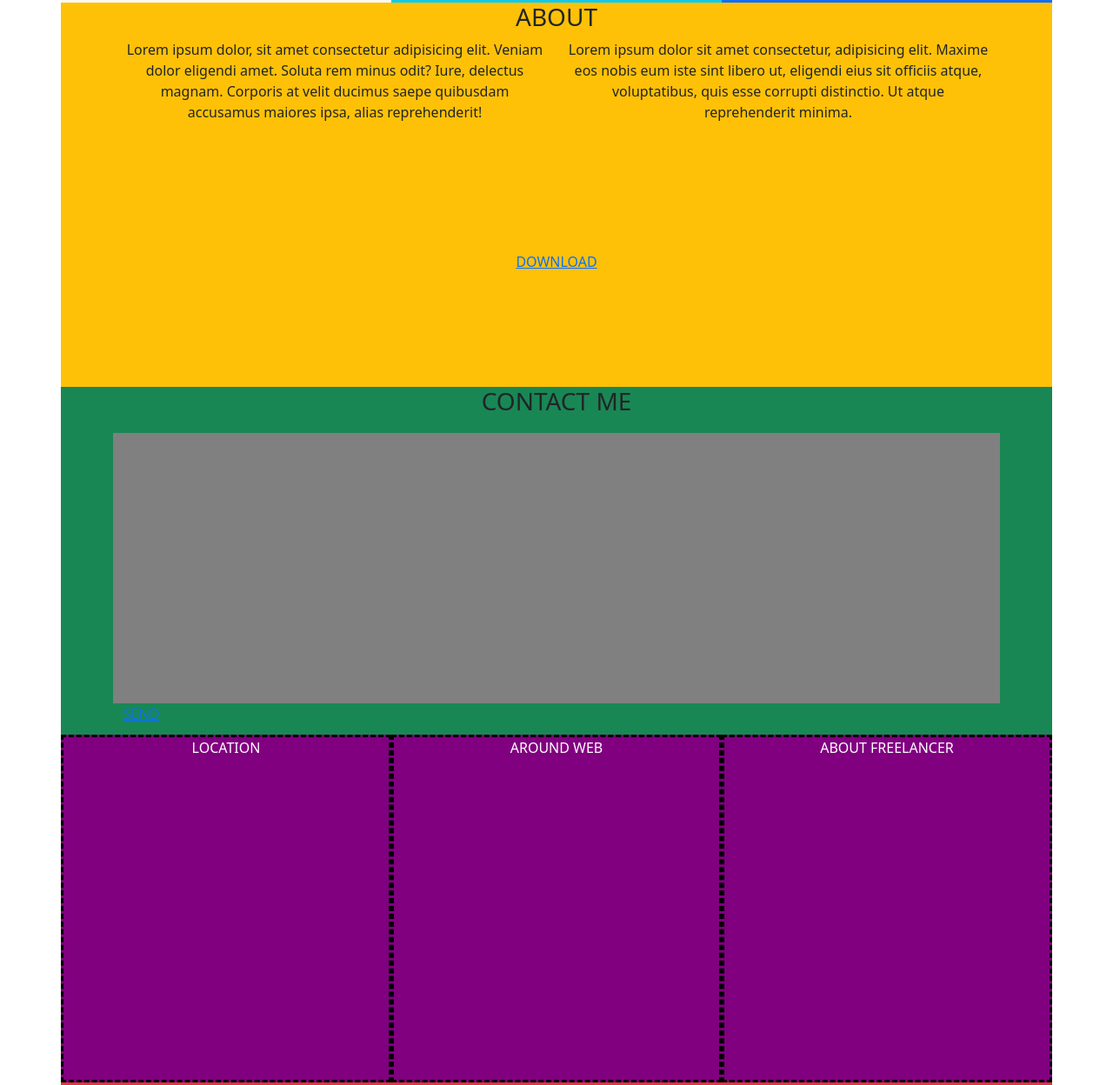
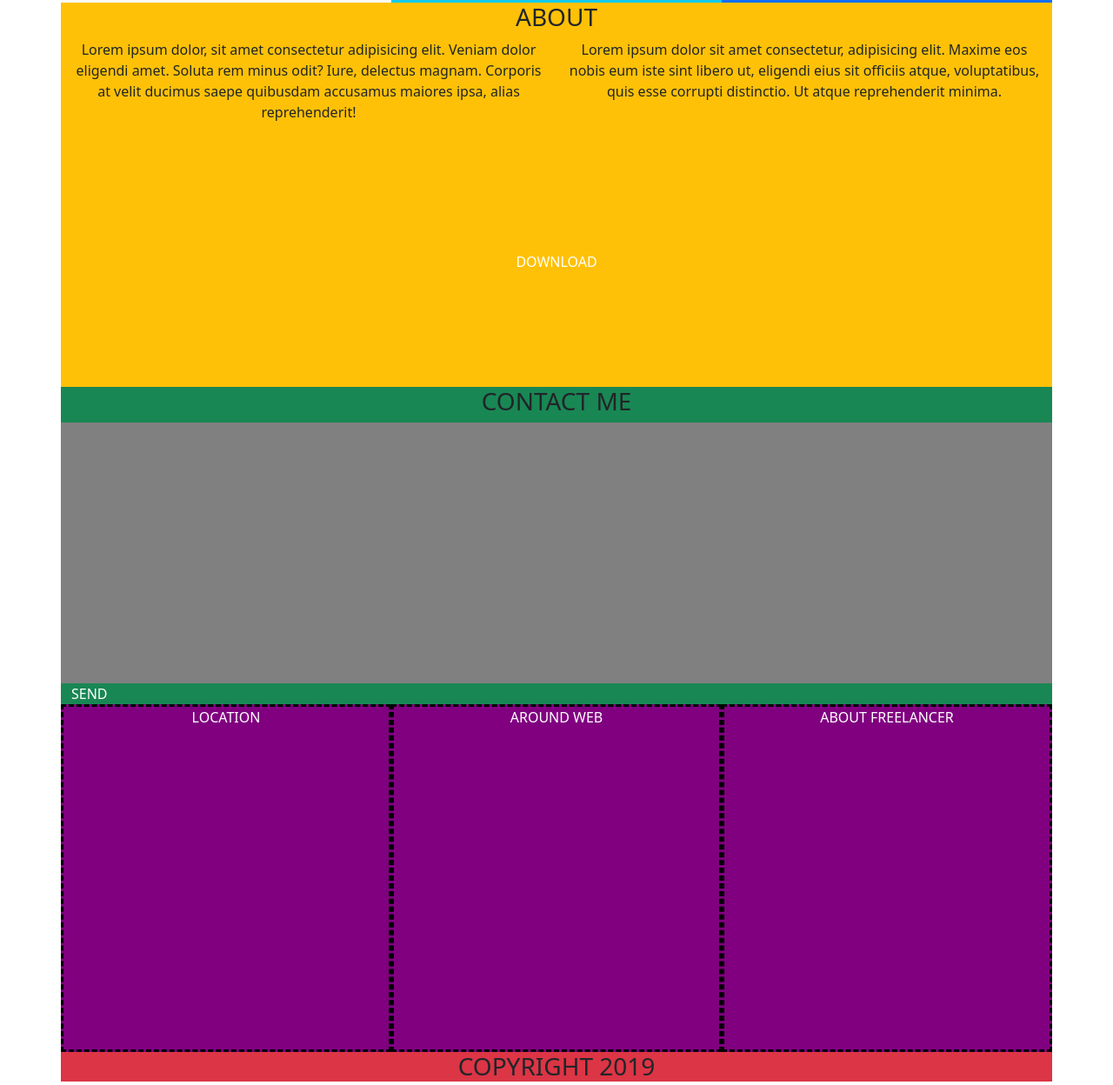
Before and after one commit to masepe95/html-css-bootstrap-freelancer, a plain HTML site: page index.html in a window 1280 px wide. Shown: the part 777-2025 px from the top of the page at 87% size. Drawn offline with nearby package versions, Linux system fonts and the light colour scheme.

Commit message:
MINOR LAYOUT FIXES AND COMMENTS ADD

```diff
--- a/css/style.css
+++ b/css/style.css
@@ -1,3 +1,10 @@
+/* UTILITY */
+a{
+	color: white;
+	text-decoration: none;
+}
+
+/* HEADER */
 header > .container{
 	background-color: grey;
 }
@@ -7,21 +14,25 @@ header .row{
 	color: white;
 }
 
-.jumbotron > .container{
+/* JUMBOTRON */
+#jumbotron > .container{
 	background-color: aquamarine;
 	min-height: 400px;
 }
 
+/* PORTFOLIO SECTION */
 .my-card{
 	text-align: center;
 	min-height: 100px;
 }
 
-.about .row{
+/* ABOUT SECTION */
+#about .row{
 	min-height: 400px;
 }
 
-.contact .form{
+/* CONTACT SECTION */
+#contact .form{
 	min-height: 300px;
 	background: grey;
 }
@@ -30,6 +41,7 @@ header .row{
 	min-height: 400px;
 }
 
+/* INFO SECTION */
 .info .row div{
 	background-color: purple;
 	color: white;
--- a/index.html
+++ b/index.html
@@ -10,6 +10,7 @@
 	<link rel="stylesheet" href="./css/style.css">
 </head>
 <body>
+    <!-- HEADER -->
     <header>
         <div class="container">
             <div class="row row-cols-2 align-items-center">
@@ -18,25 +19,27 @@
                 <nav class="col text-end d-none d-lg-block">
                     <ul class="list-unstyled list-inline">
                         <li  class="list-inline-item">
-                            PROFILE
+                           <a href="#portfolio">PORTFOLIO</a>
                         </li>
                         <li class="list-inline-item">
-                            ABOUT
+                            <a href="#about">ABOUT</a>
                         </li>
                         <li class="list-inline-item">
-                            CONTACT
+                            <a href="#contact">CONTACT</a>
                         </li>
                     </ul>
                 </nav>
             </div>
         </div>
     </header>
-    <section class="jumbotron">
+    <!-- JUMBOTRON -->
+    <section id="jumbotron">
         <div class="container text-center">
             JUMBOTRON
         </div>
     </section>
-    <section class="portfolio">
+    <!-- PORTFOLIO SECTION -->
+    <section id="portfolio">
         <div class="container">
             <div class="my-card">
                 PORTFOLIO
@@ -63,26 +66,29 @@
             </div>
         </div>
     </section>
-    <section class="about">
+    <!-- ABOUT SECTION -->
+    <section id="about">
         <div class="container bg-warning">
             <h3 class="text-center">ABOUT</h3>
-            <div class="row row-cols-1 text-center mx-5">
+            <div class="row row-cols-1 text-center">
                 <p class="col-lg-6">Lorem ipsum dolor, sit amet consectetur adipisicing elit. Veniam dolor eligendi amet. Soluta rem minus odit? Iure, delectus magnam. Corporis at velit ducimus saepe quibusdam accusamus maiores ipsa, alias reprehenderit!</p>
                 <p class="col-lg-6">Lorem ipsum dolor sit amet consectetur, adipisicing elit. Maxime eos nobis eum iste sint libero ut, eligendi eius sit officiis atque, voluptatibus, quis esse corrupti distinctio. Ut atque reprehenderit minima.</p>
                 <a class="col-lg-12" href="#">DOWNLOAD</a>
             </div>
         </div>
     </section>
-    <section class="contact">
+    <!-- CONTACT SECTION -->
+    <section id="contact">
         <div class="container bg-success">
-            <div class="row text-center mx-5">
-                <h3>CONTACT ME</h3>
-                <div class="form">
+            <div class="row text-center row-cols-1">
+                <h3 class="col">CONTACT ME</h3>
+                <div class="col form">
                 </div>
-                <a class="text-start" href="#">SEND</a>
+                <a class="col text-start" href="#">SEND</a>
             </div>
         </div>
     </section>
+    <!-- INFO SECTION -->
     <section class="info">
         <div class="container">
             <div class="row row-cols-1 row-cols-lg-3 text-center">
@@ -92,6 +98,7 @@
             </div>
         </div>
     </section>
+    <!-- FOOTER  -->
     <footer>
         <div class="container text-center bg-danger">
             <h3>COPYRIGHT 2019</h3>
```
